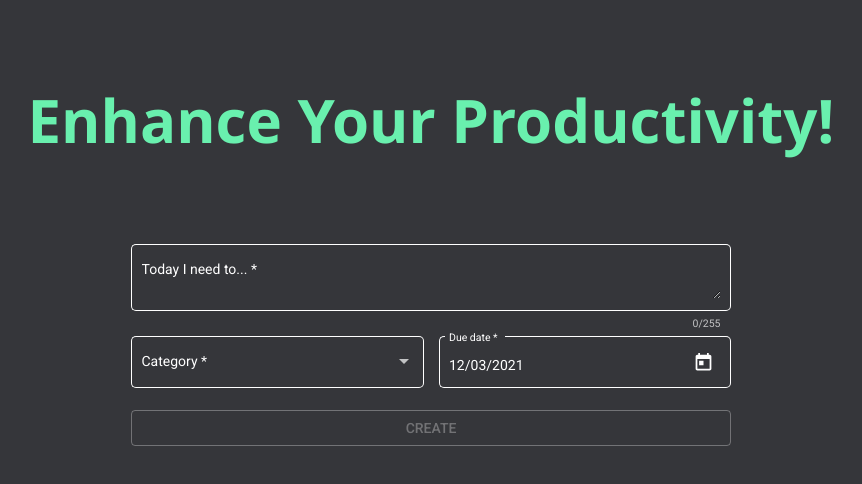
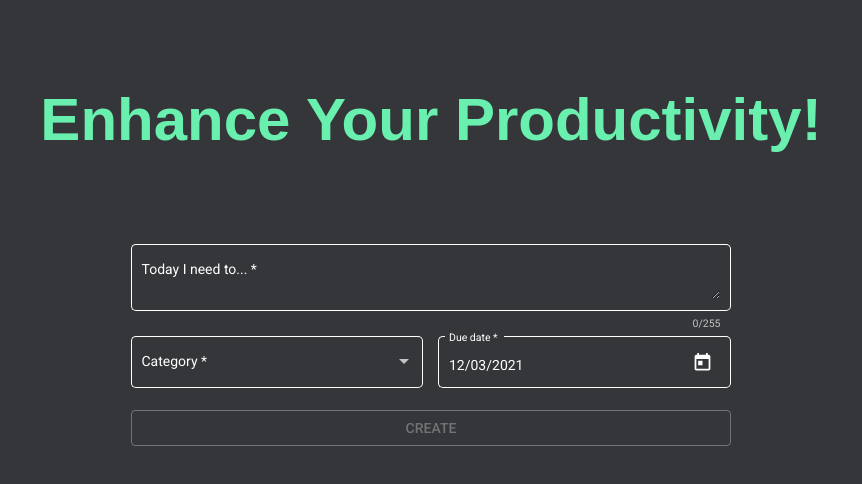
Before and after one commit to JayLeonn/jrl-to-do-app, an Angular app: page /home in a window 1280 px wide. Shown: the top 484 px of the page, without its empty margins (209-1071 px from the left). Built offline with nearby package versions, Linux system fonts and the light colour scheme.

Commit message:
fix main-title font to a font that works accross devices

```diff
--- a/src/app/pages/home-page/home-page-layout/home-page-layout.component.css
+++ b/src/app/pages/home-page/home-page-layout/home-page-layout.component.css
@@ -14,7 +14,7 @@
 }
 
 h1 {
-  font-family: "Segoe UI";
+  font-family: Arial, Helvetica, sans-serif;
   font-weight: 700;
   margin: 1.5em 0;
   color: var(--primaryColor);
```
